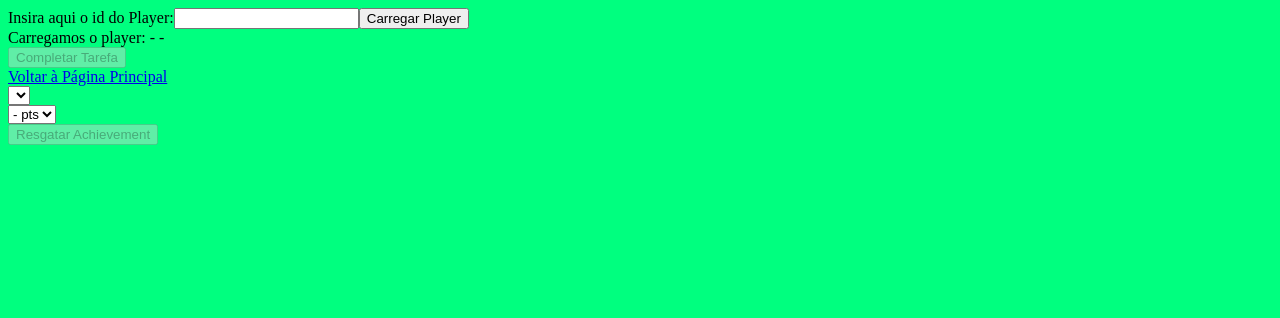
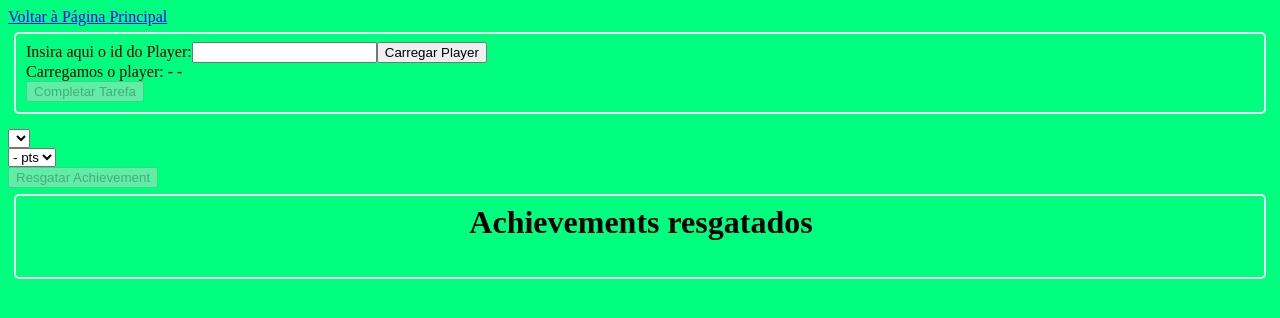
Before and after one commit to lfsmariz/saude-checker-ui, a React (Create React App) app: page /player in a window 1280 px wide. Shown: the top 318 px of the page. Built offline with nearby package versions, Linux system fonts and the light colour scheme.

Commit message:
Change back link

```diff
--- a/src/App.css
+++ b/src/App.css
@@ -1,6 +1,7 @@
 .divUser{
   border-radius: 5px;
   border: 2px solid whitesmoke;
+  padding-top: 8px;
   padding-bottom: 10px;
   padding-left: 10px;
   padding-right: 8px;
@@ -11,7 +12,6 @@
 .titleUser{
   text-align: center;
   margin: 0;
-  padding-top: 8px;
   padding-bottom: 10px;
 }
 
--- a/src/pages/AdminPage.js
+++ b/src/pages/AdminPage.js
@@ -43,6 +43,10 @@ const AdminPage = () => {
 
   return (
     <div>
+      <div>
+        <Link to="/">Voltar à Página Principal</Link>
+      </div>
+
       <label htmlFor="input-id">
         Insira aqui o id do Admin:
         <input type="text" id="input-id" name="id" onChange={handleInput}/>
@@ -69,9 +73,6 @@ const AdminPage = () => {
       <div>
         <BoardPlayers idBoard={params.board} lastPlayer={lastPlayer}/>
       </div>
-      <div>
-        <Link to="/">Voltar à Página Principal</Link>
-      </div>
     </div>
   )
 }
--- a/src/pages/PlayerPage.js
+++ b/src/pages/PlayerPage.js
@@ -66,6 +66,11 @@ const PlayerPage = () => {
 
   return (
     <div>
+      <div>
+        <Link to="/">Voltar à Página Principal</Link>
+      </div>
+
+      <div className = "divUser">
         <label htmlFor="input-id">
           Insira aqui o id do Player:
           <input type="text" id="input-id" name="id" onChange={handleInput}/>
@@ -77,9 +82,8 @@ const PlayerPage = () => {
         <div>
           <button onClick={completeTask} disabled = {player.id === ''}>Completar Tarefa</button>
         </div>
-      <div>
-        <Link to="/">Voltar à Página Principal</Link>
       </div>
+
       <div>
         <BoardList typeUser = 'player' idUser = {player.id} handleInput = {handleInput}/>
       </div>
@@ -89,7 +93,8 @@ const PlayerPage = () => {
       <div>
         <button onClick={redeemAchievement} disabled = {verifyRedeem()}>Resgatar Achievement</button>
       </div>
-      <div>
+      <div className = "divUser">
+        <h1 className = "titleUser">Achievements resgatados</h1>
         <CompleteAchievementList idPlayer = {player.id} lastAchievement = {lastAchievment}/>
       </div>
     </div>
--- a/src/pages/RegisterPage.js
+++ b/src/pages/RegisterPage.js
@@ -4,10 +4,10 @@ import RegisterComponent from "../components/RegisterComponent";
 const RegisterPage = () => {
   return (
     <div className="body">
+      <Link to="/">Voltar à Página Principal</Link>
+
       <RegisterComponent typeRegister="player"/>
       <RegisterComponent typeRegister="admin"/>
-
-      <Link to="/">Voltar à Página Principal</Link>
     </div>
   )
 }
```
Lines whose indentation alone changed are shown as unchanged.
